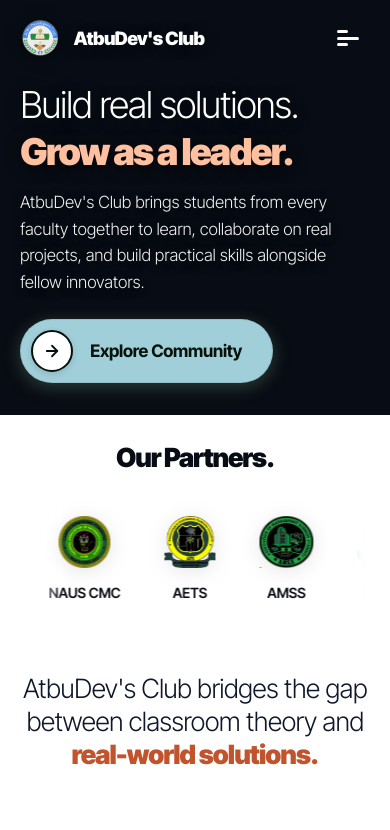
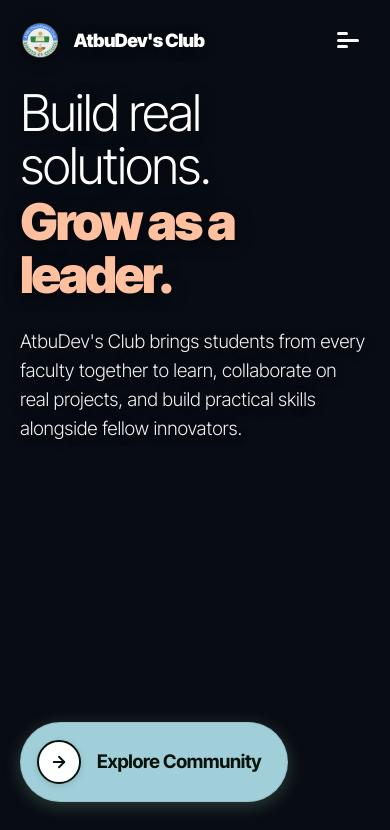
Before and after one commit to Japhetjohn/atbu-devs, a website: page index.html in a window 390 px wide. Shown: the top 830 px of the page. Drawn offline with Linux system fonts and the light colour scheme; files whose address does not match are found by name.

Commit message:
this is a simple fix

```diff
--- a/index.html
+++ b/index.html
@@ -20,8 +20,8 @@
   <link rel="preconnect" href="https://fonts.gstatic.com" crossorigin />
   <link href="https://fonts.googleapis.com/css2?family=Inter+Tight:ital,wght@0,300;0,400;0,500;0,600;0,700;0,800;0,900;1,300;1,800&family=Manrope:wght@300;400;500;600;700;800&display=swap" rel="stylesheet" />
 
-  <link rel="stylesheet" href="styles.css?v=1793297224523" />
-  <link rel="stylesheet" href="styles/main.css?v=1793297224523" />
+  <link rel="stylesheet" href="styles.css?v=1793300065862" />
+  <link rel="stylesheet" href="styles/main.css?v=1793300065862" />
 </head>
 <body>
 
@@ -130,7 +130,7 @@
 
         <!-- Single Primary CTA (Pill with Arrow Icon Circle) -->
         <div class="hero-actions">
-          <a href="#about" class="btn-pill-cta" id="hero-primary-cta" aria-label="Explore Community">
+          <a href="#community" class="btn-pill-cta" id="hero-primary-cta" aria-label="Explore Community">
             <span class="btn-pill-icon-wrap" aria-hidden="true">
               <svg class="btn-pill-arrow" width="18" height="18" viewBox="0 0 24 24" fill="none" stroke="currentColor" stroke-width="2.4" stroke-linecap="round" stroke-linejoin="round">
                 <line x1="5" y1="12" x2="19" y2="12"></line>
@@ -594,11 +594,11 @@
               </div>
             </div>
             <div class="slide-visual-col">
-              <img src="assets/media/hackathon-github-removebg-preview.png" alt="GitHub and hackathon collaboration mark" class="slide-illustration" />
+              <img src="assets/media/hackathon-github-removebg-preview.png" alt="The Developers Summit and Hackathons illustration" class="slide-illustration" />
             </div>
           </div>
 
-          <!-- Slide 2: Skills Workshops & Seminars -->
+          <!-- Slide 2: Skills Workshops & Seminars (Switched with Slide 3 image) -->
           <div class="activity-slide" data-slide="1" aria-roledescription="slide" aria-label="2 of 4: Skills Workshops &amp; Seminars">
             <div class="slide-content-col">
               <span class="slide-category">LEARN</span>
@@ -614,11 +614,11 @@
               </div>
             </div>
             <div class="slide-visual-col">
-              <img src="assets/media/lily-ai-removebg-preview.png" alt="Student developers participating in web and AI bootcamps" class="slide-illustration" loading="lazy" />
+              <img src="assets/media/cyber-security-removebg-preview.png" alt="Skills Workshops and Seminars illustration" class="slide-illustration" loading="lazy" />
             </div>
           </div>
 
-          <!-- Slide 3: Mentorship & Career Development -->
+          <!-- Slide 3: Mentorship & Career Development (Switched with Slide 2 image) -->
           <div class="activity-slide" data-slide="2" aria-roledescription="slide" aria-label="3 of 4: Mentorship &amp; Career Development">
             <div class="slide-content-col">
               <span class="slide-category">GROW</span>
@@ -634,7 +634,7 @@
               </div>
             </div>
             <div class="slide-visual-col">
-              <img src="assets/media/cyber-security-removebg-preview.png" alt="Cybersecurity and interface design challenge illustration" class="slide-illustration" loading="lazy" />
+              <img src="assets/media/lily-ai-removebg-preview.png" alt="Mentorship and Career Development illustration" class="slide-illustration" loading="lazy" />
             </div>
           </div>
 
--- a/styles.css
+++ b/styles.css
@@ -2389,11 +2389,12 @@ a {
     overflow-x: hidden;
   }
 
-  /* Full Dynamic Mobile Viewport Coverage */
+  /* Full Dynamic Mobile Viewport Coverage: Exactly 100vh / 100svh first screen fold */
   .hero-section {
+    height: 100vh;
+    height: 100svh;
     min-height: 100vh;
     min-height: 100svh;
-    min-height: 100dvh;
     display: flex;
     flex-direction: column;
     justify-content: space-between;
@@ -2401,6 +2402,7 @@ a {
     width: 100%;
     overflow: hidden;
     padding-bottom: 0;
+    box-sizing: border-box;
 
     /* Balanced photographic gradient overlay: ensures text readability without obscuring background subjects */
     background-image:
@@ -2423,12 +2425,13 @@ a {
   }
 
   .hero-header {
-    padding: 1.25rem 1.5rem;
+    padding: 1.25rem clamp(1.25rem, 5vw, 1.5rem);
     width: 100%;
     box-sizing: border-box;
     display: flex;
     align-items: center;
     justify-content: space-between;
+    flex-shrink: 0;
   }
 
   /* Clean, spacious mobile header: hide desktop header pill CTA in favor of the mobile drawer & hero CTA */
@@ -2451,42 +2454,41 @@ a {
     letter-spacing: 0.04em;
   }
 
-  /* Compact Mobile Hero Display: Closes large gaps between header and partner section */
-  .hero-section {
-    min-height: auto;
-    justify-content: flex-start;
-  }
-
+  /* Vertically stretched content filling full first screen (above fold) */
   .hero-body {
-    flex: initial;
+    flex: 1;
     display: flex;
     flex-direction: column;
-    justify-content: flex-start;
+    justify-content: space-between;
     width: 100%;
-    min-height: auto;
-    padding: 1.5rem 1.5rem 2.25rem 1.5rem;
+    padding: clamp(1rem, 2vh, 2rem) clamp(1.25rem, 5vw, 1.5rem) clamp(2rem, 5vh, 3.5rem) clamp(1.25rem, 5vw, 1.5rem);
     box-sizing: border-box;
   }
 
   .hero-content {
+    flex: 1;
     display: flex;
     flex-direction: column;
+    justify-content: space-between;
     align-items: flex-start;
     width: 100%;
     max-width: 100%;
+    gap: clamp(1.5rem, 4vh, 3.5rem);
   }
 
   .hero-text-block {
     display: flex;
     flex-direction: column;
     width: 100%;
-  }
-
+    gap: clamp(1.25rem, 3vh, 2.25rem);
+  }
+
+  /* Scaled fluid typography: Big, bold & stretched to fill mobile viewport */
   .hero-headline {
-    font-size: clamp(2.45rem, 10vw, 3.4rem);
-    line-height: 1.12;
+    font-size: clamp(3rem, 13vw, 4.5rem);
+    line-height: 1.04;
     letter-spacing: -0.04em;
-    margin-bottom: 1.25rem;
+    margin: 0;
     width: 100%;
     word-break: break-word;
   }
@@ -2494,7 +2496,7 @@ a {
   .headline-light {
     display: block;
     font-weight: 300;
-    margin-bottom: 0.25rem;
+    margin-bottom: 0.2rem;
   }
 
   .headline-bold {
@@ -2505,43 +2507,44 @@ a {
   }
 
   .hero-description {
-    font-size: clamp(1.15rem, 4.6vw, 1.32rem);
-    line-height: 1.65;
+    font-size: clamp(1.18rem, 4.8vw, 1.5rem);
+    line-height: 1.55;
     letter-spacing: -0.01em;
-    margin-bottom: 2.25rem;
+    margin: 0;
     max-width: 100%;
     color: rgba(255, 255, 255, 0.94);
     text-shadow: 0 2px 10px rgba(0, 0, 0, 0.6);
   }
 
   .hero-actions {
-    margin-top: 0; /* Directly underneath description - NO mt-auto */
-    padding-top: 0;
+    margin: 0;
+    padding: 0;
     width: 100%;
   }
 
   .btn-pill-cta {
     display: inline-flex;
     align-items: center;
-    gap: 1.1rem;
-    padding: 0.65rem 2.25rem 0.65rem 0.65rem;
-    font-size: 1.12rem;
+    gap: clamp(1rem, 3.5vw, 1.35rem);
+    padding: clamp(0.95rem, 2vh, 1.15rem) clamp(1.6rem, 5vw, 2rem) clamp(0.95rem, 2vh, 1.15rem) clamp(0.85rem, 2vh, 1rem);
+    font-size: clamp(1.15rem, 4.8vw, 1.4rem);
     font-weight: 700;
-    min-height: 58px;
+    min-height: 64px;
     width: fit-content;
     max-width: 100%;
+    box-sizing: border-box;
   }
 
   .btn-pill-icon-wrap {
-    width: 44px;
-    height: 44px;
-    min-width: 44px;
-    min-height: 44px;
+    width: clamp(44px, 11vw, 50px);
+    height: clamp(44px, 11vw, 50px);
+    min-width: clamp(44px, 11vw, 50px);
+    min-height: clamp(44px, 11vw, 50px);
   }
 
   .btn-pill-arrow {
-    width: 18px;
-    height: 18px;
+    width: clamp(18px, 4.5vw, 22px);
+    height: clamp(18px, 4.5vw, 22px);
   }
 
   /* Responsive Partners Section for Tablets */
@@ -3066,13 +3069,8 @@ a {
 }
 
 @media (max-width: 480px) {
-  .hero-section {
-    min-height: auto;
-    justify-content: flex-start;
-  }
-
   .hero-header {
-    padding: 1rem 1.25rem 0.5rem 1.25rem;
+    padding: 1.15rem 1.25rem 0.5rem 1.25rem;
   }
 
   .header-actions {
@@ -3081,67 +3079,6 @@ a {
 
   .header-cta-pill {
     display: none;
-  }
-
-  .hero-body {
-    flex: initial;
-    display: flex;
-    flex-direction: column;
-    justify-content: flex-start;
-    padding: 1rem 1.25rem 2rem 1.25rem;
-    min-height: auto;
-    box-sizing: border-box;
-    width: 100%;
-  }
-
-  .hero-content {
-    display: flex;
-    flex-direction: column;
-    align-items: flex-start;
-    width: 100%;
-    max-width: 100%;
-  }
-
-  .hero-text-block {
-    display: flex;
-    flex-direction: column;
-    width: 100%;
-  }
-
-  .hero-headline {
-    font-size: clamp(2.2rem, 9.5vw, 2.85rem);
-    line-height: 1.15;
-    margin-bottom: 1rem;
-  }
-
-  .hero-description {
-    font-size: 1.05rem;
-    line-height: 1.58;
-    margin-bottom: 1.5rem;
-    max-width: 100%;
-  }
-
-  .hero-actions {
-    margin-top: 0;
-    padding-top: 0;
-    width: 100%;
-  }
-
-  .btn-pill-cta {
-    width: fit-content;
-    max-width: 100%;
-    justify-content: flex-start;
-    padding: 0.6rem 1.85rem 0.6rem 0.6rem;
-    font-size: 1.08rem;
-    font-weight: 700;
-    min-height: 56px;
-  }
-
-  .btn-pill-icon-wrap {
-    width: 42px;
-    height: 42px;
-    min-width: 42px;
-    min-height: 42px;
   }
 
   /* Responsive Partners Section for Mobile Phones */
--- a/styles/main.css
+++ b/styles/main.css
@@ -2389,11 +2389,12 @@ a {
     overflow-x: hidden;
   }
 
-  /* Full Dynamic Mobile Viewport Coverage */
+  /* Full Dynamic Mobile Viewport Coverage: Exactly 100vh / 100svh first screen fold */
   .hero-section {
+    height: 100vh;
+    height: 100svh;
     min-height: 100vh;
     min-height: 100svh;
-    min-height: 100dvh;
     display: flex;
     flex-direction: column;
     justify-content: space-between;
@@ -2401,6 +2402,7 @@ a {
     width: 100%;
     overflow: hidden;
     padding-bottom: 0;
+    box-sizing: border-box;
 
     /* Balanced photographic gradient overlay: ensures text readability without obscuring background subjects */
     background-image:
@@ -2423,12 +2425,13 @@ a {
   }
 
   .hero-header {
-    padding: 1.25rem 1.5rem;
+    padding: 1.25rem clamp(1.25rem, 5vw, 1.5rem);
     width: 100%;
     box-sizing: border-box;
     display: flex;
     align-items: center;
     justify-content: space-between;
+    flex-shrink: 0;
   }
 
   /* Clean, spacious mobile header: hide desktop header pill CTA in favor of the mobile drawer & hero CTA */
@@ -2451,42 +2454,41 @@ a {
     letter-spacing: 0.04em;
   }
 
-  /* Compact Mobile Hero Display: Closes large gaps between header and partner section */
-  .hero-section {
-    min-height: auto;
-    justify-content: flex-start;
-  }
-
+  /* Vertically stretched content filling full first screen (above fold) */
   .hero-body {
-    flex: initial;
+    flex: 1;
     display: flex;
     flex-direction: column;
-    justify-content: flex-start;
+    justify-content: space-between;
     width: 100%;
-    min-height: auto;
-    padding: 1.5rem 1.5rem 2.25rem 1.5rem;
+    padding: clamp(1rem, 2vh, 2rem) clamp(1.25rem, 5vw, 1.5rem) clamp(2rem, 5vh, 3.5rem) clamp(1.25rem, 5vw, 1.5rem);
     box-sizing: border-box;
   }
 
   .hero-content {
+    flex: 1;
     display: flex;
     flex-direction: column;
+    justify-content: space-between;
     align-items: flex-start;
     width: 100%;
     max-width: 100%;
+    gap: clamp(1.5rem, 4vh, 3.5rem);
   }
 
   .hero-text-block {
     display: flex;
     flex-direction: column;
     width: 100%;
-  }
-
+    gap: clamp(1.25rem, 3vh, 2.25rem);
+  }
+
+  /* Scaled fluid typography: Big, bold & stretched to fill mobile viewport */
   .hero-headline {
-    font-size: clamp(2.45rem, 10vw, 3.4rem);
-    line-height: 1.12;
+    font-size: clamp(3rem, 13vw, 4.5rem);
+    line-height: 1.04;
     letter-spacing: -0.04em;
-    margin-bottom: 1.25rem;
+    margin: 0;
     width: 100%;
     word-break: break-word;
   }
@@ -2494,7 +2496,7 @@ a {
   .headline-light {
     display: block;
     font-weight: 300;
-    margin-bottom: 0.25rem;
+    margin-bottom: 0.2rem;
   }
 
   .headline-bold {
@@ -2505,43 +2507,44 @@ a {
   }
 
   .hero-description {
-    font-size: clamp(1.15rem, 4.6vw, 1.32rem);
-    line-height: 1.65;
+    font-size: clamp(1.18rem, 4.8vw, 1.5rem);
+    line-height: 1.55;
     letter-spacing: -0.01em;
-    margin-bottom: 2.25rem;
+    margin: 0;
     max-width: 100%;
     color: rgba(255, 255, 255, 0.94);
     text-shadow: 0 2px 10px rgba(0, 0, 0, 0.6);
   }
 
   .hero-actions {
-    margin-top: 0; /* Directly underneath description - NO mt-auto */
-    padding-top: 0;
+    margin: 0;
+    padding: 0;
     width: 100%;
   }
 
   .btn-pill-cta {
     display: inline-flex;
     align-items: center;
-    gap: 1.1rem;
-    padding: 0.65rem 2.25rem 0.65rem 0.65rem;
-    font-size: 1.12rem;
+    gap: clamp(1rem, 3.5vw, 1.35rem);
+    padding: clamp(0.95rem, 2vh, 1.15rem) clamp(1.6rem, 5vw, 2rem) clamp(0.95rem, 2vh, 1.15rem) clamp(0.85rem, 2vh, 1rem);
+    font-size: clamp(1.15rem, 4.8vw, 1.4rem);
     font-weight: 700;
-    min-height: 58px;
+    min-height: 64px;
     width: fit-content;
     max-width: 100%;
+    box-sizing: border-box;
   }
 
   .btn-pill-icon-wrap {
-    width: 44px;
-    height: 44px;
-    min-width: 44px;
-    min-height: 44px;
+    width: clamp(44px, 11vw, 50px);
+    height: clamp(44px, 11vw, 50px);
+    min-width: clamp(44px, 11vw, 50px);
+    min-height: clamp(44px, 11vw, 50px);
   }
 
   .btn-pill-arrow {
-    width: 18px;
-    height: 18px;
+    width: clamp(18px, 4.5vw, 22px);
+    height: clamp(18px, 4.5vw, 22px);
   }
 
   /* Responsive Partners Section for Tablets */
@@ -3066,13 +3069,8 @@ a {
 }
 
 @media (max-width: 480px) {
-  .hero-section {
-    min-height: auto;
-    justify-content: flex-start;
-  }
-
   .hero-header {
-    padding: 1rem 1.25rem 0.5rem 1.25rem;
+    padding: 1.15rem 1.25rem 0.5rem 1.25rem;
   }
 
   .header-actions {
@@ -3081,67 +3079,6 @@ a {
 
   .header-cta-pill {
     display: none;
-  }
-
-  .hero-body {
-    flex: initial;
-    display: flex;
-    flex-direction: column;
-    justify-content: flex-start;
-    padding: 1rem 1.25rem 2rem 1.25rem;
-    min-height: auto;
-    box-sizing: border-box;
-    width: 100%;
-  }
-
-  .hero-content {
-    display: flex;
-    flex-direction: column;
-    align-items: flex-start;
-    width: 100%;
-    max-width: 100%;
-  }
-
-  .hero-text-block {
-    display: flex;
-    flex-direction: column;
-    width: 100%;
-  }
-
-  .hero-headline {
-    font-size: clamp(2.2rem, 9.5vw, 2.85rem);
-    line-height: 1.15;
-    margin-bottom: 1rem;
-  }
-
-  .hero-description {
-    font-size: 1.05rem;
-    line-height: 1.58;
-    margin-bottom: 1.5rem;
-    max-width: 100%;
-  }
-
-  .hero-actions {
-    margin-top: 0;
-    padding-top: 0;
-    width: 100%;
-  }
-
-  .btn-pill-cta {
-    width: fit-content;
-    max-width: 100%;
-    justify-content: flex-start;
-    padding: 0.6rem 1.85rem 0.6rem 0.6rem;
-    font-size: 1.08rem;
-    font-weight: 700;
-    min-height: 56px;
-  }
-
-  .btn-pill-icon-wrap {
-    width: 42px;
-    height: 42px;
-    min-width: 42px;
-    min-height: 42px;
   }
 
   /* Responsive Partners Section for Mobile Phones */
```
Also changed, not shown: components/activities.html (+5 -5 lines), components/hero.html (+1 -1 lines).
